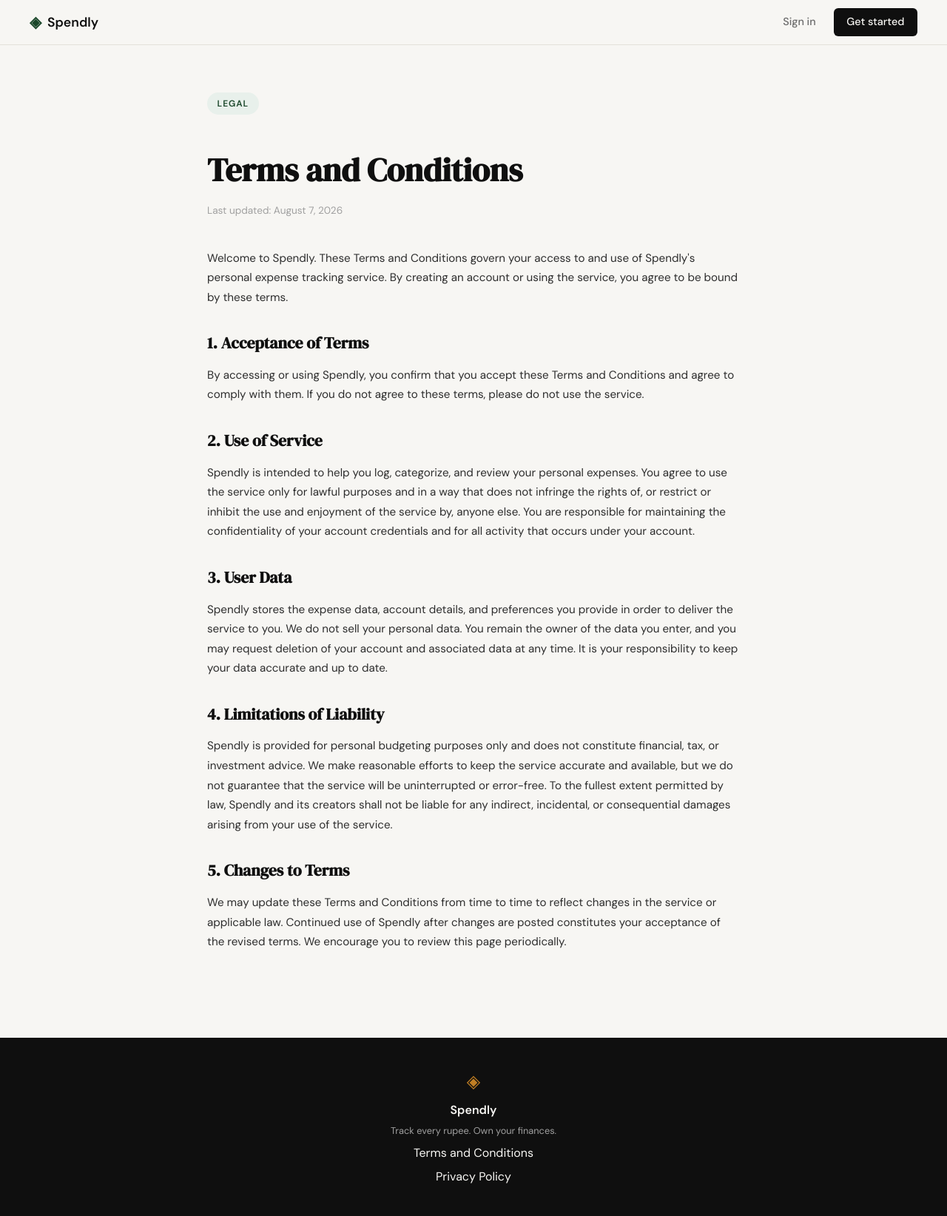
After one commit to kashifsahilks906/Spendly, a Flask app: page /terms in a window 1280 px wide. The commit adds this page. Shown: the whole page at 74% size. Run offline with Flask 3, Linux system fonts and the light colour scheme.

Commit message:
landing: add terms and conditions page and route

```diff
--- a/app.py
+++ b/app.py
@@ -20,6 +20,11 @@ def register():
 @app.route("/login")
 def login():
     return render_template("login.html")
+
+
+@app.route("/terms")
+def terms():
+    return render_template("terms.html")
 
 
 # ------------------------------------------------------------------ #
--- a/static/css/style.css
+++ b/static/css/style.css
@@ -478,6 +478,51 @@ a { color: inherit; text-decoration: none; }
 .auth-switch a:hover { text-decoration: underline; }
 
 /* ------------------------------------------------------------------ */
+/* Legal pages                                                         */
+/* ------------------------------------------------------------------ */
+
+.legal-section {
+    padding: 4rem 2rem 6rem;
+}
+
+.legal-inner {
+    max-width: 720px;
+    margin: 0 auto;
+}
+
+.legal-header {
+    margin-bottom: 2.5rem;
+}
+
+.legal-title {
+    font-family: var(--font-display);
+    font-size: clamp(2rem, 4vw, 2.75rem);
+    color: var(--ink);
+    margin: 1rem 0 0.5rem;
+}
+
+.legal-updated {
+    font-size: 0.85rem;
+    color: var(--ink-faint);
+}
+
+.legal-body p {
+    font-size: 0.95rem;
+    color: var(--ink-soft);
+    line-height: 1.75;
+    margin-bottom: 1.25rem;
+}
+
+.legal-body h2 {
+    font-family: var(--font-display);
+    font-size: 1.35rem;
+    color: var(--ink);
+    margin: 2rem 0 0.75rem;
+}
+
+.legal-body h2:first-child { margin-top: 0; }
+
+/* ------------------------------------------------------------------ */
 /* Footer                                                              */
 /* ------------------------------------------------------------------ */
 
--- a/templates/base.html
+++ b/templates/base.html
@@ -34,7 +34,7 @@
             <span class="brand-icon">◈</span>
             <span class="footer-name">Spendly</span>
             <p class="footer-copy">Track every rupee. Own your finances.</p>
-            <a href="#">Terms and Conditions</a>
+            <a href="{{ url_for('terms') }}">Terms and Conditions</a>
             <a href="#">Privacy Policy</a>
         </div>
     </footer>
--- /dev/null
+++ b/templates/terms.html
@@ -0,0 +1,69 @@
+{% extends "base.html" %}
+
+{% block title %}Terms and Conditions — Spendly{% endblock %}
+
+{% block content %}
+
+<section class="legal-section">
+    <div class="legal-inner">
+        <div class="legal-header">
+            <div class="hero-badge">Legal</div>
+            <h1 class="legal-title">Terms and Conditions</h1>
+            <p class="legal-updated">Last updated: August 7, 2026</p>
+        </div>
+
+        <div class="legal-body">
+            <p>
+                Welcome to Spendly. These Terms and Conditions govern your access to and use of
+                Spendly's personal expense tracking service. By creating an account or using the
+                service, you agree to be bound by these terms.
+            </p>
+
+            <h2>1. Acceptance of Terms</h2>
+            <p>
+                By accessing or using Spendly, you confirm that you accept these Terms and
+                Conditions and agree to comply with them. If you do not agree to these terms,
+                please do not use the service.
+            </p>
+
+            <h2>2. Use of Service</h2>
+            <p>
+                Spendly is intended to help you log, categorize, and review your personal
+                expenses. You agree to use the service only for lawful purposes and in a way
+                that does not infringe the rights of, or restrict or inhibit the use and
+                enjoyment of the service by, anyone else. You are responsible for maintaining
+                the confidentiality of your account credentials and for all activity that
+                occurs under your account.
+            </p>
+
+            <h2>3. User Data</h2>
+            <p>
+                Spendly stores the expense data, account details, and preferences you provide
+                in order to deliver the service to you. We do not sell your personal data.
+                You remain the owner of the data you enter, and you may request deletion of
+                your account and associated data at any time. It is your responsibility to
+                keep your data accurate and up to date.
+            </p>
+
+            <h2>4. Limitations of Liability</h2>
+            <p>
+                Spendly is provided for personal budgeting purposes only and does not
+                constitute financial, tax, or investment advice. We make reasonable efforts to
+                keep the service accurate and available, but we do not guarantee that the
+                service will be uninterrupted or error-free. To the fullest extent permitted
+                by law, Spendly and its creators shall not be liable for any indirect,
+                incidental, or consequential damages arising from your use of the service.
+            </p>
+
+            <h2>5. Changes to Terms</h2>
+            <p>
+                We may update these Terms and Conditions from time to time to reflect changes
+                in the service or applicable law. Continued use of Spendly after changes are
+                posted constitutes your acceptance of the revised terms. We encourage you to
+                review this page periodically.
+            </p>
+        </div>
+    </div>
+</section>
+
+{% endblock %}
```
Also changed, not shown: 1 other file.
